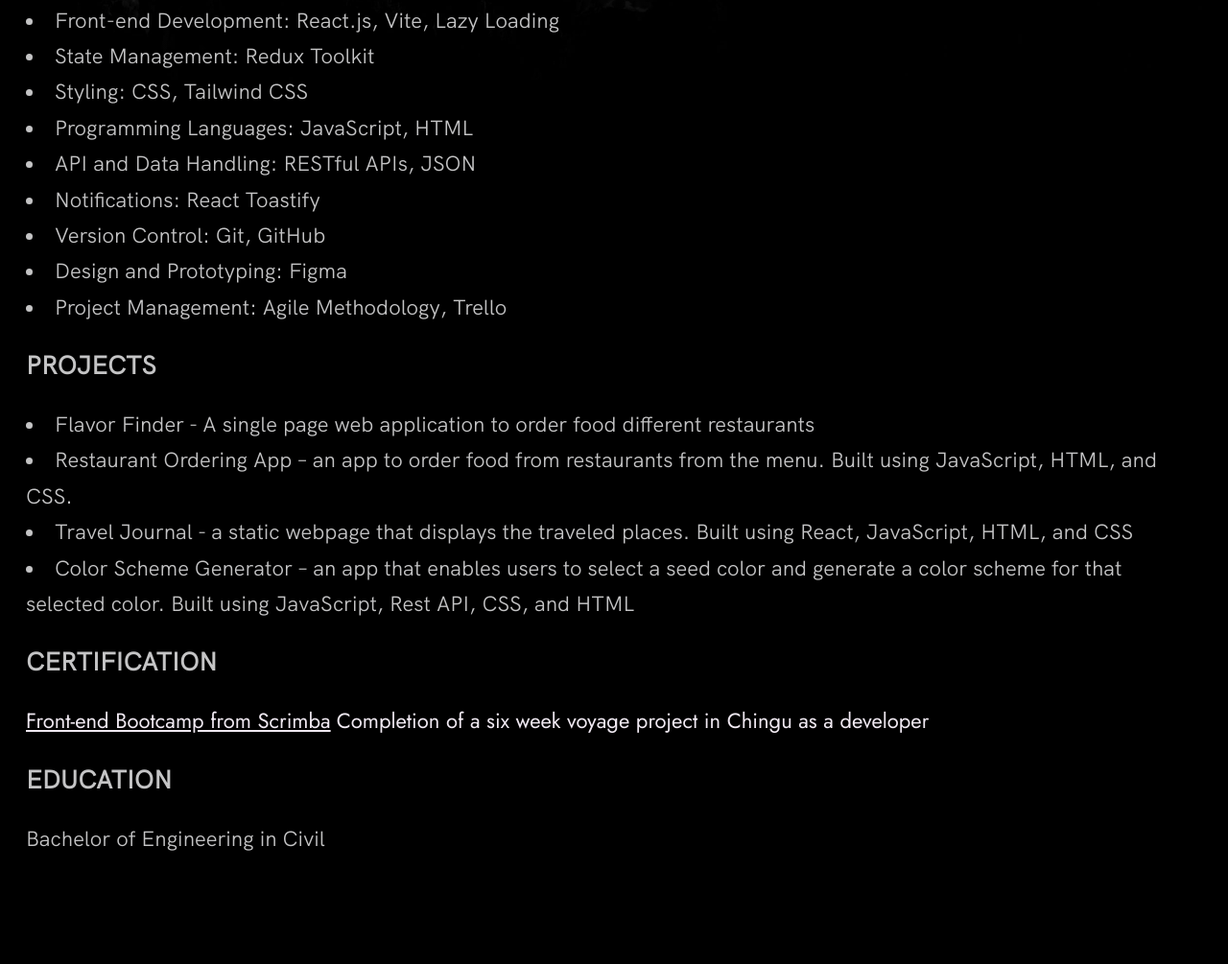
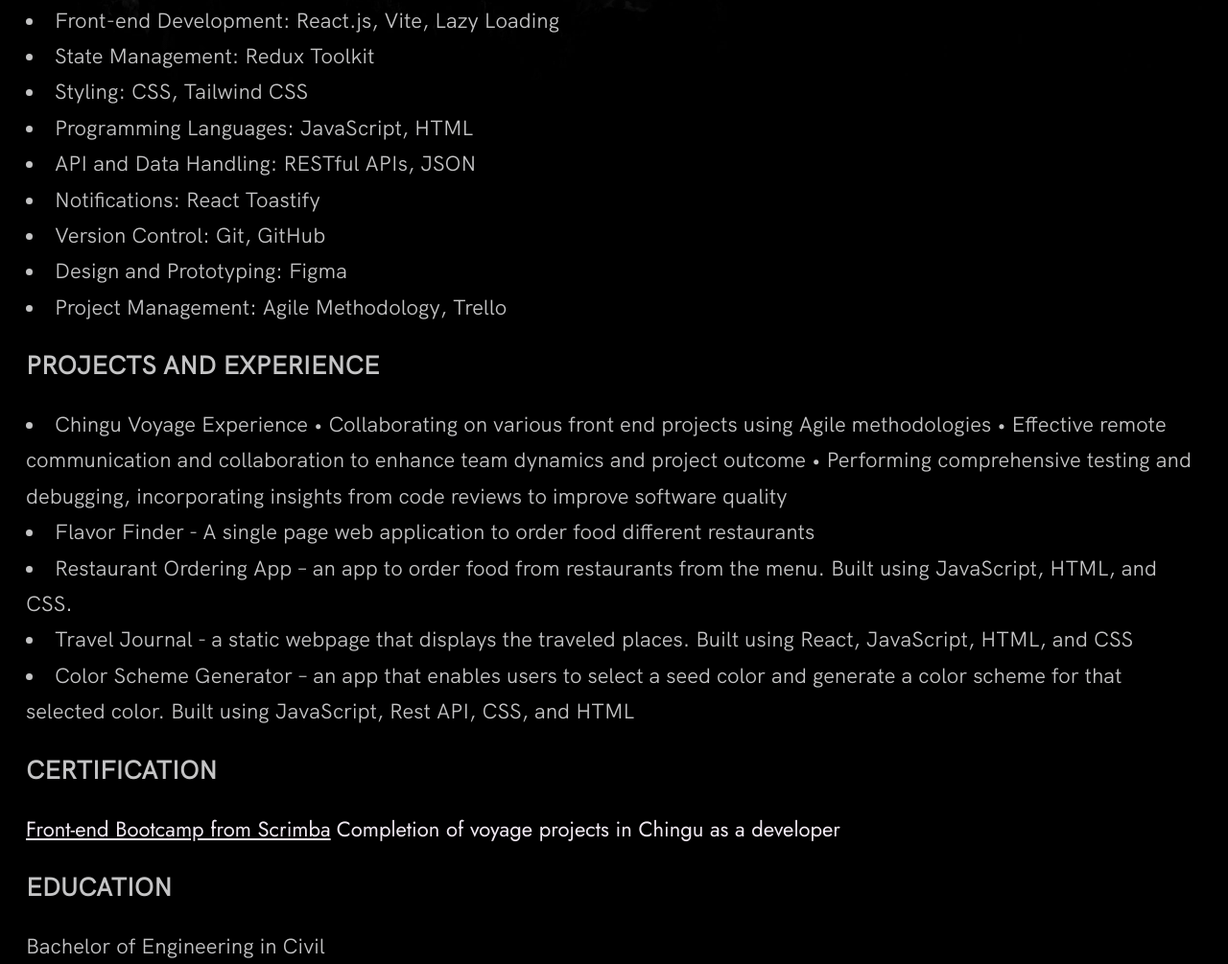
Before and after one commit to Nandhini0123/Portfolio, a website built with Vite: page about-me.html in a window 1280 px wide. Shown: the part 744-1749 px from the top of the page at 96% size. Before the commit the page ends 1637 px from the top, so only its background shows below. Built offline with nearby package versions, Linux system fonts and the light colour scheme.

Commit message:
added projects to resume

```diff
--- a/about-me.html
+++ b/about-me.html
@@ -38,8 +38,13 @@
   <li>Project Management: Agile Methodology, Trello</li>
 </u1>
 
-<p  class="resume-heading">PROJECTS</p>
+<p  class="resume-heading">PROJECTS AND EXPERIENCE</p>
 <u1>
+    <li>Chingu Voyage Experience
+      •	Collaborating on various front end projects using Agile methodologies
+      •	Effective remote communication and collaboration to enhance team dynamics and project outcome
+      •	Performing comprehensive testing and debugging, incorporating insights from code reviews to improve software quality
+    </li>
     <li>Flavor Finder - A single page web application to order food different restaurants</li>
     <li>Restaurant Ordering App – an app to order food from restaurants from the menu.
         Built using JavaScript, HTML, and CSS.</li>
@@ -50,7 +55,7 @@
 
 <p class="resume-heading">CERTIFICATION</p>
 <a href="https://scrimba.com/certificate/ukK3wrHv/gfrontend">Front-end Bootcamp from Scrimba</a>
-<a >Completion of a six week voyage project in Chingu as a developer</a>
+<a >Completion of voyage projects in Chingu as a developer</a>
 
 <p class="resume-heading">EDUCATION </p>
 <p>Bachelor of Engineering in Civil</p>
```
Also changed, not shown: index.html (+1 -1 lines).
